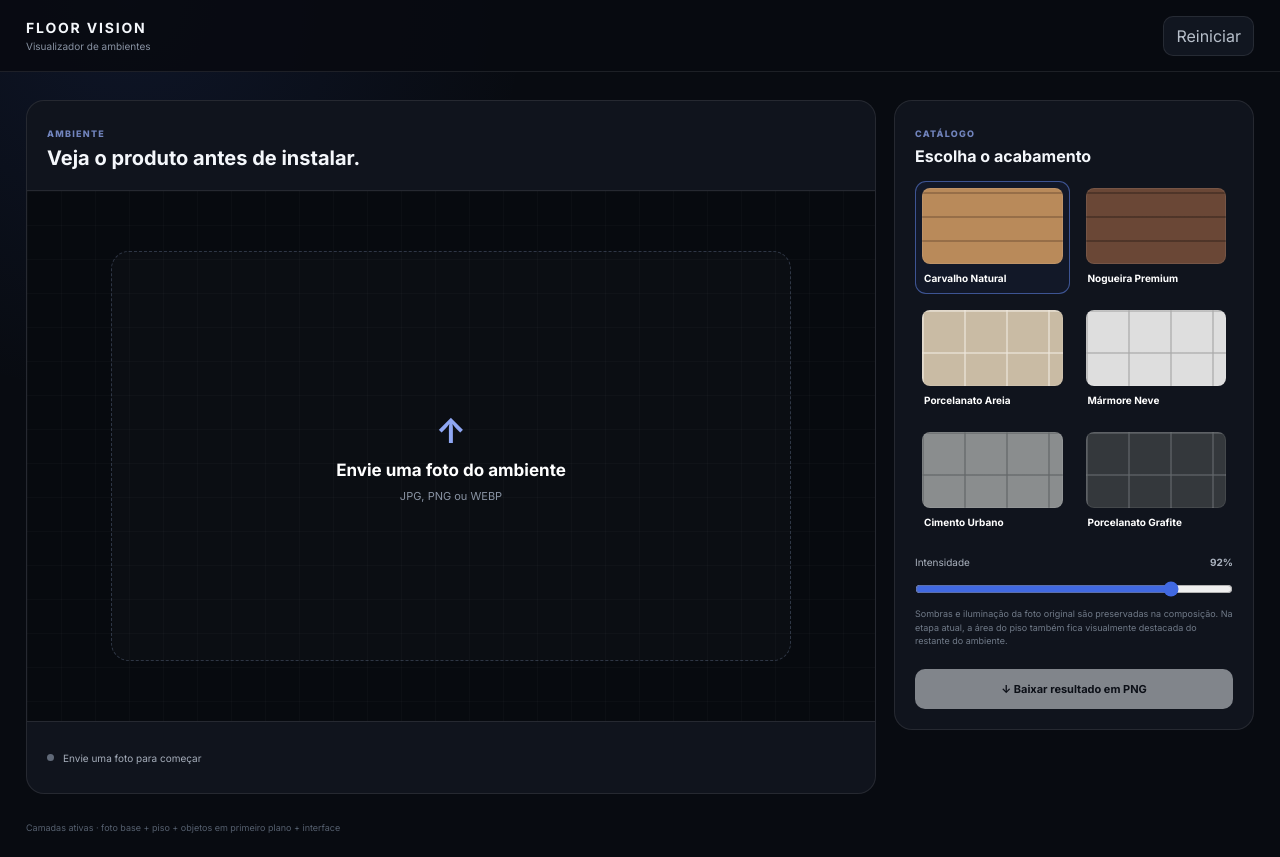
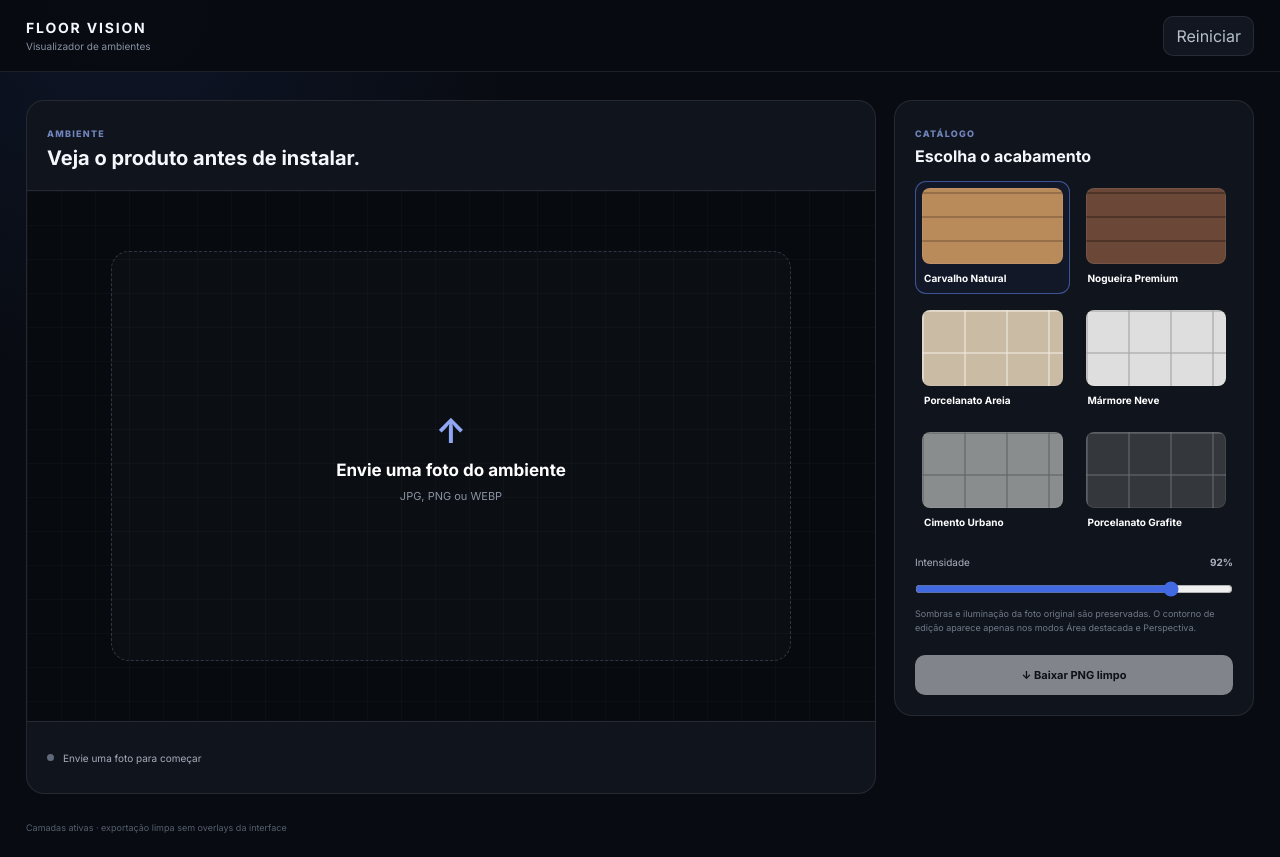
Before and after one commit to joabest/floor, a React (Vite) app: page / in a window 1280 px wide. Built offline with nearby package versions, Linux system fonts and the light colour scheme.

Commit message:
Export clean PNG without editor overlays

```diff
--- a/src/App.jsx
+++ b/src/App.jsx
@@ -29,7 +29,6 @@ export default function App(){
       strength:strength/100,
       perspective,
       draftPoints:floorManual?floorPoints:perspectiveDraft,
-      focus:!!mask,
     })
   },[room,mask,product,mode,strength,perspective,perspectiveDraft,floorManual,floorPoints])
 
@@ -48,13 +47,13 @@ export default function App(){
     setBusy(true);setError('');setFloorManual(false);setPerspectiveManual(false);setPerspectiveDraft([]);setFloorPoints([])
     try{
       const m=await segmentFloor(room.dataUrl,e=>{
-        if(e.status==='inferencing') setStatus('Identificando o piso e separando objetos…')
+        if(e.status==='inferencing') setStatus('Identificando e refinando o piso…')
         else setStatus('Carregando IA no navegador…')
       })
       setMask(m)
       try{
         const p=estimateFloorPerspective(m,room.width,room.height)
-        setPerspective(p);setMode('perspective');setStatus('Piso detectado. A área ficou destacada e os objetos foram mantidos por cima.')
+        setPerspective(p);setMode('perspective');setStatus('Piso detectado e refinado. Confira a perspectiva ou veja o resultado.')
       }catch(perspectiveError){
         setPerspective(null);setMode('mask');setStatus('Piso detectado. Ajuste os 4 pontos da perspectiva manualmente.')
         setError(perspectiveError.message)
@@ -89,7 +88,7 @@ export default function App(){
       if(n.length===4){
         const m=polygonMask(room.width,room.height,n)
         setMask(m);setPerspective(buildPerspective(n,room.width,room.height,'manual-floor'));setFloorManual(false);setFloorPoints([]);setMode('perspective')
-        setStatus('Piso e perspectiva definidos manualmente. A área segue destacada do restante do ambiente.')
+        setStatus('Piso e perspectiva definidos manualmente.')
       }
       return
     }
@@ -116,8 +115,8 @@ export default function App(){
     x.drawImage(baseCanvasRef.current,0,0)
     x.drawImage(floorCanvasRef.current,0,0)
     x.drawImage(objectCanvasRef.current,0,0)
-    x.drawImage(uiCanvasRef.current,0,0)
     const a=document.createElement('a');a.download='floor-vision.png';a.href=temp.toDataURL('image/png');a.click()
+    setStatus('PNG exportado sem linhas, pontos ou marcações da interface.')
   }
 
   const hintCount=floorManual?floorPoints.length:perspectiveDraft.length
@@ -156,18 +155,18 @@ export default function App(){
 
         {mask&&<div className="perspectiveCard">
           <div className="perspectiveTitle"><div><small>CAMADAS</small><b>Piso separado do restante</b></div><span className="ready">ATIVO</span></div>
-          <p>A foto foi dividida em camadas: imagem base, piso aplicado, objetos em primeiro plano e interface. Isso ajuda a deixar o piso destacado e evita que mesa, sofá, cadeira ou tapete se misturem visualmente com o acabamento.</p>
+          <p>O piso fica em uma camada própria e os objetos detectados permanecem por cima. As marcações de edição não entram no PNG final.</p>
         </div>}
 
         {mask&&<div className="perspectiveCard">
           <div className="perspectiveTitle"><div><small>ETAPA 2</small><b>Geometria do piso</b></div><span className={perspective?'ready':''}>{perspective?'PRONTA':'AJUSTAR'}</span></div>
-          {perspective?<><p>{perspective.source==='auto'?'4 cantos estimados a partir da máscara da IA.':'4 cantos definidos manualmente.'}</p><div className="matrix"><span>Homografia H · 3×3</span>{matrix.map((row,i)=><code key={i}>{row.map(v=>Number(v).toFixed(3)).join('   ')}</code>)}</div><div className="perspectiveButtons"><button onClick={()=>setMode('perspective')}>Ver grade</button><button onClick={copyMatrix}>Copiar H</button></div></>:<><p>A máscara existe, mas a geometria precisa ser definida.</p><button className="fullSecondary" onClick={startPerspectiveManual}>Definir 4 pontos</button></>}
+          {perspective?<><p>{perspective.source==='auto'?'4 cantos estimados a partir da máscara refinada da IA.':'4 cantos definidos manualmente.'}</p><div className="matrix"><span>Homografia H · 3×3</span>{matrix.map((row,i)=><code key={i}>{row.map(v=>Number(v).toFixed(3)).join('   ')}</code>)}</div><div className="perspectiveButtons"><button onClick={()=>setMode('perspective')}>Ver grade</button><button onClick={copyMatrix}>Copiar H</button></div></>:<><p>A máscara existe, mas a geometria precisa ser definida.</p><button className="fullSecondary" onClick={startPerspectiveManual}>Definir 4 pontos</button></>}
         </div>}
 
-        <div className="control"><label>Intensidade <b>{strength}%</b></label><input type="range" min="55" max="100" value={strength} onChange={e=>setStrength(+e.target.value)}/><p>Sombras e iluminação da foto original são preservadas na composição. Na etapa atual, a área do piso também fica visualmente destacada do restante do ambiente.</p></div>
-        <button className="download" disabled={!mask||busy} onClick={download}>↓ Baixar resultado em PNG</button>
+        <div className="control"><label>Intensidade <b>{strength}%</b></label><input type="range" min="55" max="100" value={strength} onChange={e=>setStrength(+e.target.value)}/><p>Sombras e iluminação da foto original são preservadas. O contorno de edição aparece apenas nos modos Área destacada e Perspectiva.</p></div>
+        <button className="download" disabled={!mask||busy} onClick={download}>↓ Baixar PNG limpo</button>
       </aside>
     </main>
-    <footer>Camadas ativas · foto base + piso + objetos em primeiro plano + interface</footer>
+    <footer>Camadas ativas · exportação limpa sem overlays da interface</footer>
   </div>
 }
```
